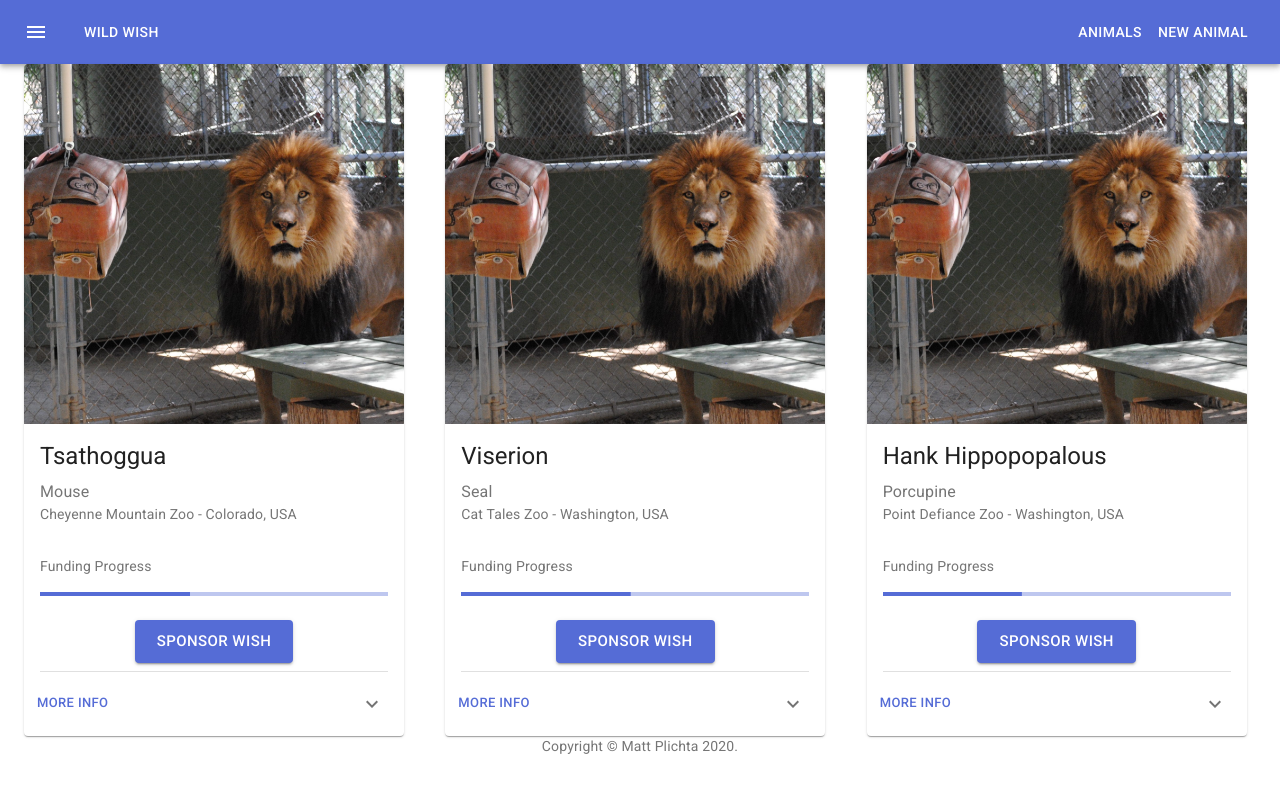
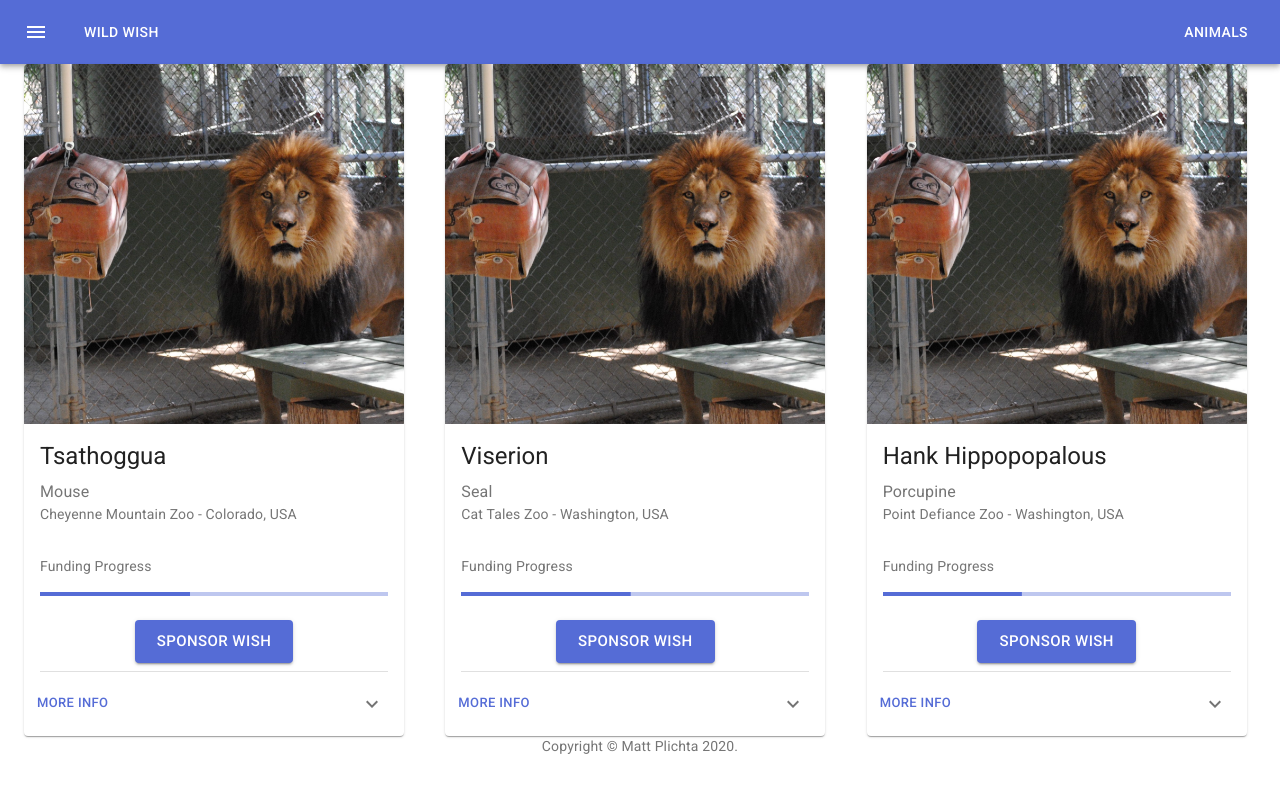
Before and after one commit to wolfmathias/wildwish-react-mui, a React (Create React App) app: page / in a window 1280 px wide. Shown: the top 792 px of the page. Built offline with nearby package versions, Linux system fonts and the light colour scheme; no server answers.

Commit message:
moved new animal button

```diff
--- a/src/components/AnimalGrid.js
+++ b/src/components/AnimalGrid.js
@@ -1,9 +1,10 @@
 import React from 'react';
-import { GridList, GridListTile, GridListTileBar, ListSubheader, IconButton } from '@material-ui/core';
+import { GridList, GridListTile, GridListTileBar, ListSubheader, IconButton, Button } from '@material-ui/core';
 import DeleteForeverIcon from '@material-ui/icons/DeleteForeverRounded';
 import { makeStyles } from '@material-ui/core/styles';
 // import AnimalTile from './AnimalTile';
 
+import { NavLink } from 'react-router-dom';
 import DefaultImage from './default_img.jpg';
 import { connect } from 'react-redux';
 
@@ -29,6 +30,7 @@ const useStyles = makeStyles(theme => ({
 function AnimalGrid(props) {
     const classes = useStyles();
 
+    // TODO: Add styling to New Animal Button
     // TODO: Use below inside JSX instead of mapping over props, will need <AnimalTile> component to include <GridListTile> when rendering
     // const animalCards = props.animals.map(animal => {
     //     return <AnimalTile animal={animal} key={animal.id} />
@@ -42,6 +44,7 @@ function AnimalGrid(props) {
     }
     return (
         <div className={classes.root}>
+            <Button color="inherit" component={NavLink} to="/animals/new">New Animal</Button>
             <GridList cellHeight={180} className={classes.gridList}>
                 <GridListTile key="Subheader" cols={2} style={{ height: 'auto' }}>
                     <ListSubheader component="div">User Animals</ListSubheader>
--- a/src/components/NavBar.js
+++ b/src/components/NavBar.js
@@ -36,7 +36,7 @@ export default function NavBar() {
             <Button color="inherit" component={NavLink} to="/">Wild Wish</Button>
           </Typography>
           <Button color="inherit" component={NavLink} to="/animals">Animals</Button>
-          <Button color="inherit" component={NavLink} to="/animals/new">New Animal</Button>
+
         </Toolbar>
       </AppBar>
     </div>
```
